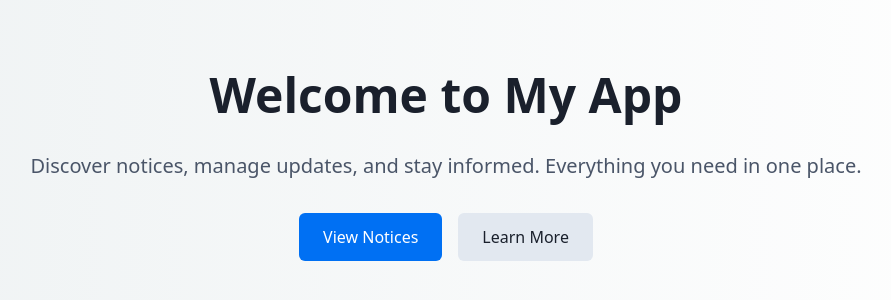
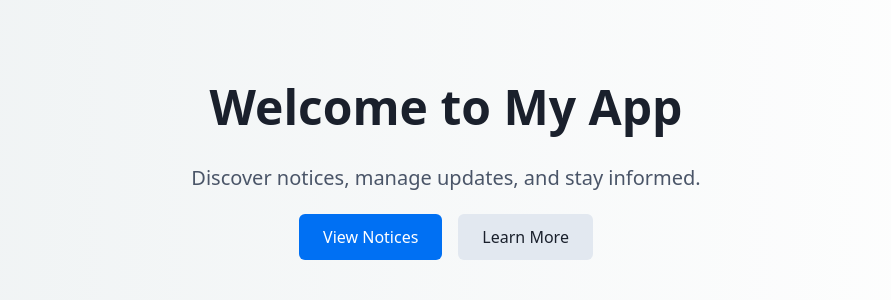
Before and after one commit to Gahramanoval301/table-task, a React (Vite) app: page / in a window 1280 px wide. Shown: the part 296-596 px from the top of the page, without its empty margins (194-1085 px from the left). Built offline with nearby package versions, Linux system fonts and the light colour scheme.

Commit message:
feat: add animation and seperate their files to shared cimponents

```diff
--- a/src/pages/Home/index.tsx
+++ b/src/pages/Home/index.tsx
@@ -1,18 +1,58 @@
 import styles from './Home.module.scss';
-import { Link } from 'react-router';
+import { Link } from 'react-router-dom';
+import { motion } from 'framer-motion';
+import { fadeInUp, staggerContainer, defaultTransition } from '../../shared/animations';
 
 const Home = () => {
     return (
         <div className={styles.homeContainer}>
             <div className={styles.hero}>
-                <h1 className={styles.title}>Welcome to My App</h1>
-                <p className={styles.subtitle}>
-                    Discover notices, manage updates, and stay informed. Everything you need in one place.
-                </p>
-                <div className={styles.actions}>
-                    <Link to="/notices" className={styles.primaryButton}>View Notices</Link>
-                    <Link to="/about" className={styles.secondaryButton}>Learn More</Link>
-                </div>
+                <motion.h1
+                    className={styles.title}
+                    variants={fadeInUp}
+                    initial="initial"
+                    animate="animate"
+                    transition={{ ...defaultTransition, delay: 0.2 }}
+                >
+                    Welcome to My App
+                </motion.h1>
+
+                <motion.p
+                    className={styles.subtitle}
+                    variants={fadeInUp}
+                    initial="initial"
+                    animate="animate"
+                    transition={{ ...defaultTransition, delay: 0.3 }}
+                >
+                    Discover notices, manage updates, and stay informed.
+                </motion.p>
+
+                <motion.div
+                    className={styles.actions}
+                    variants={staggerContainer}
+                    initial="initial"
+                    animate="animate"
+                >
+                    <motion.div
+                        variants={fadeInUp}
+                        whileHover={{ scale: 1.05 }}
+                        whileTap={{ scale: 0.95 }}
+                    >
+                        <Link to="/notices" className={styles.primaryButton}>
+                            View Notices
+                        </Link>
+                    </motion.div>
+
+                    <motion.div
+                        variants={fadeInUp}
+                        whileHover={{ scale: 1.05 }}
+                        whileTap={{ scale: 0.95 }}
+                    >
+                        <Link to="/about" className={styles.secondaryButton}>
+                            Learn More
+                        </Link>
+                    </motion.div>
+                </motion.div>
             </div>
         </div>
     );
--- /dev/null
+++ b/src/shared/animations/index.ts
@@ -0,0 +1,22 @@
+export const fadeInUp = {
+  initial: { opacity: 0, y: 20 },
+  animate: { opacity: 1, y: 0 },
+};
+
+export const fadeInDown = {
+  initial: { opacity: 0, y: -20 },
+  animate: { opacity: 1, y: 0 },
+};
+
+export const staggerContainer = {
+  animate: {
+    transition: {
+      staggerChildren: 0.15,
+    },
+  },
+};
+
+export const defaultTransition = {
+  duration: 0.6,
+  ease: 'easeOut',
+};
--- a/src/shared/components/GenericTable/index.tsx
+++ b/src/shared/components/GenericTable/index.tsx
@@ -32,9 +32,7 @@ function GenericTable<T extends object>({
     useGlobalFilter,
     useSortBy
   ) as TableInstance<T> & {
-    state: {
-      globalFilter: string;
-    };
+    state: { globalFilter: string };
     setGlobalFilter: (filterValue: string) => void;
   };
 
@@ -61,22 +59,35 @@ function GenericTable<T extends object>({
         <thead>
           {headerGroups.map((headerGroup) => (
             <tr {...headerGroup.getHeaderGroupProps()} key={headerGroup.id}>
-              {headerGroup.headers.map((column) => (
-                <th {...column.getHeaderProps(column.getSortByToggleProps())} key={column.id}>
+              {headerGroup.headers.map((column) => {
+                const col = column as typeof column & {
+                  canFilter?: boolean;
+                  isSorted?: boolean;
+                  isSortedDesc?: boolean;
+                  getSortByToggleProps: () => never;
+                };
+
+                return (
+                  <th
+                    {...column.getHeaderProps(col.getSortByToggleProps())}
+                    key={column.id}
+                  >
                     {column.render('Header')}
-                  {column.isSorted ? (column.isSortedDesc ? ' 🔽' : ' 🔼') : ''}
+                    {col.isSorted ? (col.isSortedDesc ? ' 🔽' : ' 🔼') : ''}
 
                     <div
                       onClick={(e) => e.stopPropagation()}
                       onMouseDown={(e) => e.stopPropagation()}
                     >
-                    {column.canFilter ? column.render('Filter') : null}
+                      {col.canFilter ? column.render('Filter') : null}
                     </div>
                   </th>
-              ))}
+                );
+              })}
             </tr>
           ))}
         </thead>
+
         <tbody {...getTableBodyProps()}>
           {rows.map((row) => {
             prepareRow(row);
```
Also changed, not shown: src/shared/components/AnimatedButton/index.tsx (added, +27 -0 lines). Lines whose indentation alone changed are shown as unchanged.
